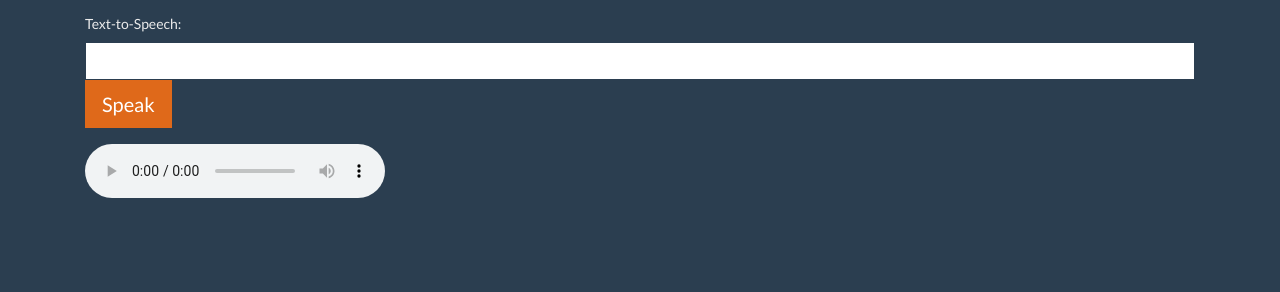
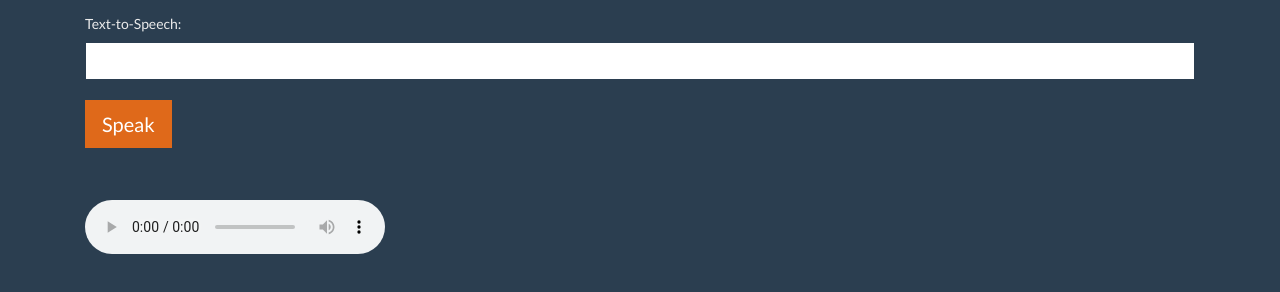
Before and after one commit to jess305272/CodeJam-2018, a Flask app: page / in a window 1280 px wide. Shown: the part 543-835 px from the top of the page. Before the commit the page ends 741 px from the top, so only its background shows below. Run offline with Flask 2, Linux system fonts and the light colour scheme; some libraries are stand-ins or nearby versions.

Commit message:
fixed stuff

```diff
--- a/Frontend/static/css/home.css
+++ b/Frontend/static/css/home.css
@@ -9,3 +9,11 @@
 #recorder {
     margin: 2em auto;
 }
+
+input.speak {
+    margin: 1em 0 !important;
+}
+
+.audio {
+    margin: 2em auto;
+}
--- a/Frontend/templates/home.html
+++ b/Frontend/templates/home.html
@@ -72,7 +72,7 @@
     <form class="form-group" action='text2speech' method="POST">
         <label for="comment">Text-to-Speech:</label>
         <input type="text" name="text" id="comment" class="form-control">
-        <input type="submit" value="Speak" class="btn btn-primary btn-lg">
+        <input type="submit" value="Speak" class="btn btn-primary btn-lg speak">
     </form>
 </div>
 
--- a/main.py
+++ b/main.py
@@ -13,15 +13,15 @@ global_frame = None
 
 @app.route('/')
 def hello():
-	return render_template('home.html')
+    return render_template('home.html')
 
 
 @app.route('/text2speech', methods=['POST'])
 def text2speech():
-	text = request.form.get('text', 'No text')
-	print(text)
-	# return text
-	return render_template('home.html')
+    text = request.form.get('text', 'No text')
+    print(text)
+    # return text
+    return render_template('home.html')
 
 
 # @app.route('/frontend')
@@ -30,60 +30,58 @@ def text2speech():
 
 @app.route('/backend')
 def backend():
-	return "Backend"
+    return "Backend"
 
 
 @app.route('/record_status', methods=['POST'])
 def record_status():
-	global video_camera
+    global video_camera
 
-	# if video_camera == None:
-	#     video_camera = VideoCamera()
+    if video_camera == None:
+        video_camera = VideoCamera()
 
-	json = request.get_json()
+    json = request.get_json()
 
-	status = json['status']
+    status = json['status']  # if video_camera is None:
+    # 	return
 
-	if video_camera is None:
-		return
-
-	if status == "true":
-		video_camera.start_record()
-		return jsonify(result="started")
-	else:
-		video_camera.stop_record()
-		return jsonify(result="stopped")
+    if status == "true":
+        video_camera.start_record()
+        return jsonify(result="started")
+    else:
+        video_camera.stop_record()
+        return jsonify(result="stopped")
 
 
 @app.route('/video_stream')
 def video_stream():
-	global video_camera
-	global global_frame
+    global video_camera
+    global global_frame
 
-	# if video_camera == None:
-	#     video_camera = VideoCamera()
+    if video_camera == None:
+        video_camera = VideoCamera()
 
-	while True:
+    while True:
 
-		if video_camera is None:
-			return
+        # if video_camera is None:
+        #     return
 
-	frame = video_camera.get_frame()
+        frame = video_camera.get_frame()
 
-	if frame != None:
-		global_frame = frame
-		yield (b'--frame\r\n'
-		       b'Content-Type: image/jpeg\r\n\r\n' + frame + b'\r\n\r\n')
-	else:
-		yield (b'--frame\r\n'
-		       b'Content-Type: image/jpeg\r\n\r\n' + global_frame + b'\r\n\r\n')
+        if frame != None:
+            global_frame = frame
+            yield (b'--frame\r\n'
+                   b'Content-Type: image/jpeg\r\n\r\n' + frame + b'\r\n\r\n')
+        else:
+            yield (b'--frame\r\n'
+                   b'Content-Type: image/jpeg\r\n\r\n' + global_frame + b'\r\n\r\n')
 
 
 @app.route('/video_viewer')
 def video_viewer():
-	return Response(video_stream(),
-	                mimetype='multipart/x-mixed-replace; boundary=frame')
+    return Response(video_stream(),
+                    mimetype='multipart/x-mixed-replace; boundary=frame')
 
 
 if __name__ == '__main__':
-	app.run()
+    app.run()
```
